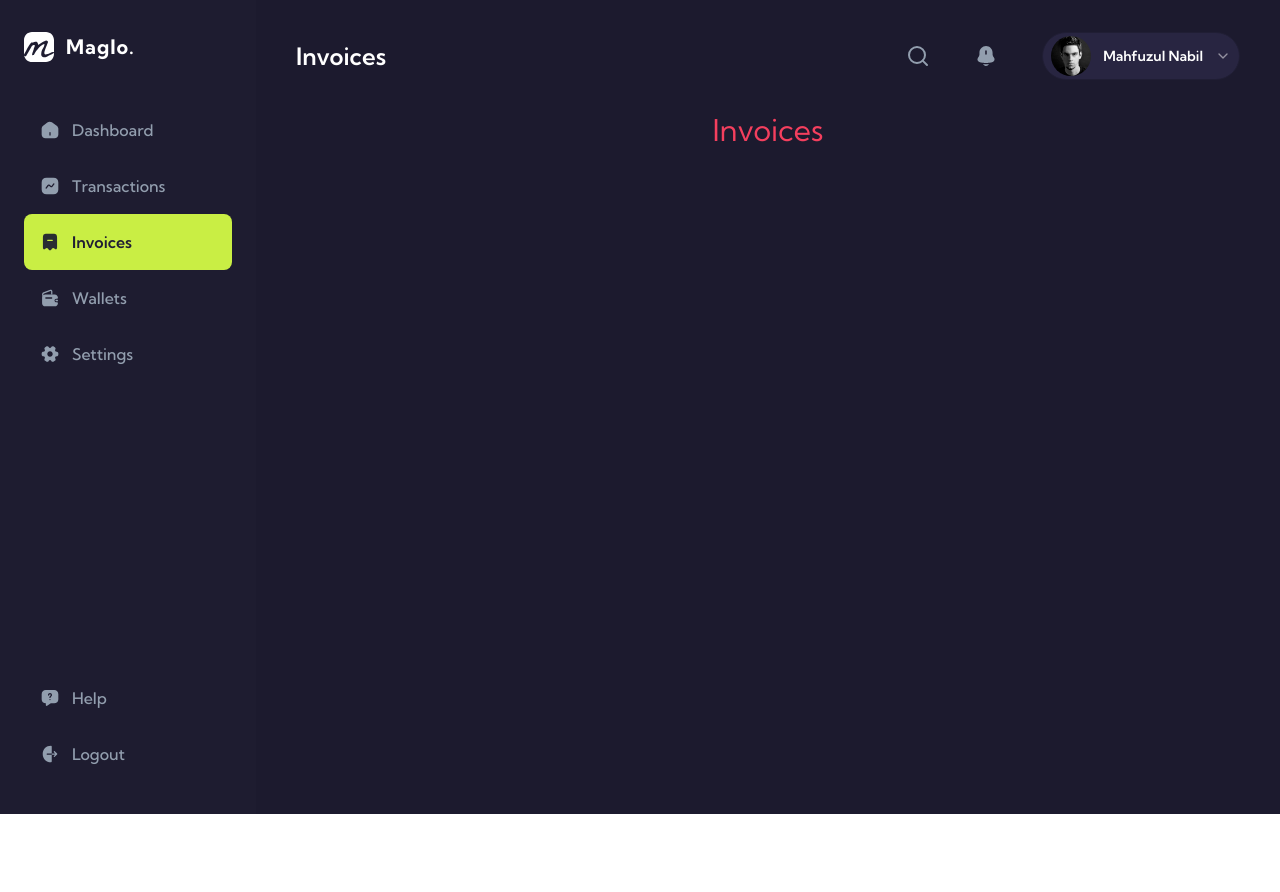
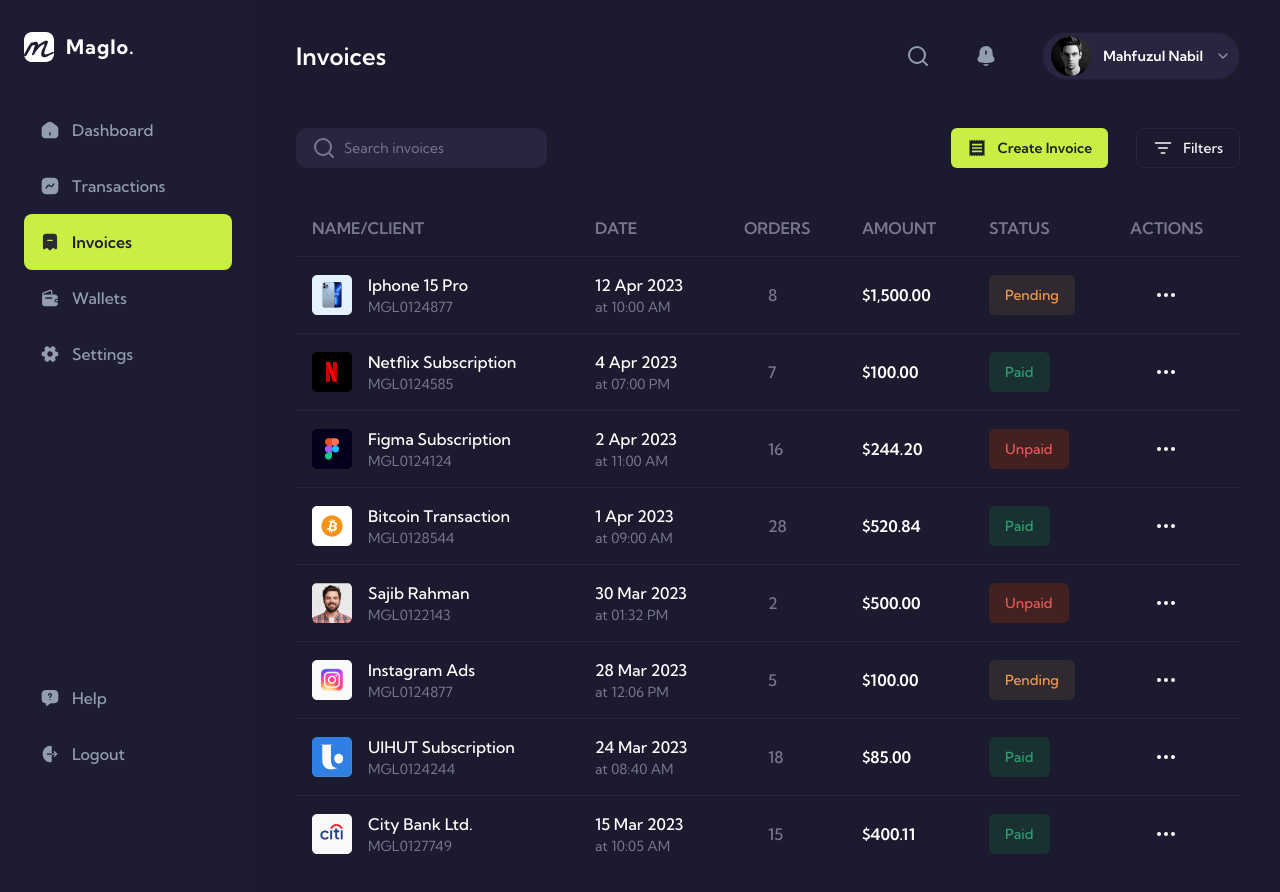
Before and after one commit to Vinu-devhub/maglo-finance, a React (Vite) app: page /invoices in a window 1280 px wide. Shown: the top 892 px of the page. Before the commit the page ends 814 px from the top, so only its background shows below. Built offline with nearby package versions, Linux system fonts and the light colour scheme.

Commit message:
invoices page implemented with invoice table

```diff
--- /dev/null
+++ b/src/components/icons/ReceiptIcon.tsx
@@ -0,0 +1,25 @@
+const ReceiptIcon = ({ width, height }: { width: number; height: number }) => {
+  return (
+    <svg
+      xmlns="http://www.w3.org/2000/svg"
+      width={width}
+      height={height}
+      viewBox={`0 0 ${width} ${height}`}
+      fill="none"
+    >
+      <g clip-path="url(#clip0_57_1066)">
+        <path
+          d="M15 14.1666H5V12.5H15V14.1666ZM15 10.8333H5V9.16663H15V10.8333ZM15 7.49996H5V5.83329H15V7.49996ZM2.5 18.3333L3.75 17.0833L5 18.3333L6.25 17.0833L7.5 18.3333L8.75 17.0833L10 18.3333L11.25 17.0833L12.5 18.3333L13.75 17.0833L15 18.3333L16.25 17.0833L17.5 18.3333V1.66663L16.25 2.91663L15 1.66663L13.75 2.91663L12.5 1.66663L11.25 2.91663L10 1.66663L8.75 2.91663L7.5 1.66663L6.25 2.91663L5 1.66663L3.75 2.91663L2.5 1.66663V18.3333Z"
+          fill="#1B212D"
+        />
+      </g>
+      <defs>
+        <clipPath id="clip0_57_1066">
+          <rect width={width} height={height} fill="white" />
+        </clipPath>
+      </defs>
+    </svg>
+  );
+};
+
+export default ReceiptIcon;
--- /dev/null
+++ b/src/components/views/InvoicesTable.tsx
@@ -0,0 +1,38 @@
+import { invoicesData } from "@/lib/data";
+import { ListFilter, Search } from "lucide-react";
+import ReceiptIcon from "../icons/ReceiptIcon";
+import { Button } from "../ui/button";
+import { Input } from "../ui/input";
+import InvoiceDataTable from "./transactions/InvoiceDataTable";
+import { invoiceColumns } from "./transactions/columns";
+
+const InvoicesTable = () => {
+  return (
+    <div className=" space-y-4 pb-20">
+      <div className=" flex justify-between items-center">
+        <div className=" max-w-xs flex items-center relative py-4">
+          <Search className=" absolute left-4 text-secondColor " />
+          <Input
+            placeholder="Search invoices"
+            className=" pl-12 pr-8 py-2 rounded-xl placeholder:text-secondColor bg-darkColor2 text-white border-none focus-visible:ring-0 focus-visible:ring-offset-0"
+          />
+        </div>
+        <div className=" flex gap-7">
+          <Button className=" flex gap-2.5 text-[#1B212D]">
+            <ReceiptIcon width={20} height={20} />
+            <span className=" text-sm font-semibold">Create Invoice</span>
+          </Button>
+          <Button className=" bg-transparent flex gap-2.5 border border-darkColor2 rounded-lg hover:bg-transparent  ">
+            <ListFilter width={20} height={20} />
+            <span className=" text-sm font-medium">Filters</span>
+          </Button>
+        </div>
+      </div>
+      <div>
+        <InvoiceDataTable data={invoicesData} columns={invoiceColumns} />
+      </div>
+    </div>
+  );
+};
+
+export default InvoicesTable;
--- a/src/components/views/TransactionFullTable.tsx
+++ b/src/components/views/TransactionFullTable.tsx
@@ -7,7 +7,7 @@
 
 const TransactionFullTable = () => {
   return (
-    <div className=" px-10 space-y-4 pb-20">
+    <div className="space-y-4 pb-20">
       <div className=" max-w-xs flex items-center relative py-4">
         <Search className=" absolute left-4 text-secondColor " />
         <Input
--- /dev/null
+++ b/src/components/views/transactions/InvoiceDataTable.tsx
@@ -0,0 +1,75 @@
+import {
+  Table,
+  TableBody,
+  TableCell,
+  TableHead,
+  TableHeader,
+  TableRow,
+} from "@/components/ui/table";
+import {
+  ColumnDef,
+  flexRender,
+  getCoreRowModel,
+  useReactTable,
+} from "@tanstack/react-table";
+
+type DataTableProps<TData, TValue> = {
+  columns: ColumnDef<TData, TValue>[];
+  data: TData[];
+};
+
+const InvoiceDataTable = ({ columns, data }: DataTableProps<TData, TValue>) => {
+  const table = useReactTable({
+    data,
+    columns,
+    getCoreRowModel: getCoreRowModel(),
+  });
+
+  return (
+    <Table>
+      <TableHeader className="">
+        {table.getHeaderGroups().map((headerGroup) => (
+          <TableRow key={headerGroup.id} className=" border-darkColor2 hover:bg-darkColor2/80">
+            {headerGroup.headers.map((header) => {
+              return (
+                <TableHead
+                  key={header.id}
+                  className=" text-base font-semibold uppercase text-secondColor py-4"
+                >
+                  {header.isPlaceholder
+                    ? null
+                    : flexRender(
+                        header.column.columnDef.header,
+                        header.getContext(),
+                      )}
+                </TableHead>
+              );
+            })}
+          </TableRow>
+        ))}
+      </TableHeader>
+      <TableBody>
+        {table.getRowModel().rows.length ? (
+          table.getRowModel().rows.map((row) => (
+            <TableRow
+              key={row.id}
+              className=" border-darkColor2 hover:bg-darkColor"
+            >
+              {row.getVisibleCells().map((cell) => (
+                <TableCell key={cell.id} className="">
+                  {flexRender(cell.column.columnDef.cell, cell.getContext())}
+                </TableCell>
+              ))}
+            </TableRow>
+          ))
+        ) : (
+          <TableRow>
+            <TableCell colSpan={columns.length}>No results.</TableCell>
+          </TableRow>
+        )}
+      </TableBody>
+    </Table>
+  );
+};
+
+export default InvoiceDataTable;
--- a/src/components/views/transactions/columns.tsx
+++ b/src/components/views/transactions/columns.tsx
@@ -1,13 +1,13 @@
 import { Button } from "@/components/ui/button";
-import { TransactionsType } from "@/lib/data";
+import { InvoicesType, TransactionsType } from "@/lib/data";
 import { ColumnDef } from "@tanstack/react-table";
+import { MoreHorizontal } from "lucide-react";
 
 export const columns: ColumnDef<TransactionsType>[] = [
   {
     accessorKey: "product_name",
     header: "Name/Business",
     cell: ({ row }) => {
-      console.log("Row Data: ", row);
       const productImg = row.original.product_img;
       const productName = row.original.product_name;
       const companyName = row.original.company_name;
@@ -96,7 +96,6 @@
     accessorKey: "product_name",
     header: "Name/Business",
     cell: ({ row }) => {
-      console.log("Row Data: ", row);
       const productImg = row.original.product_img;
       const productName = row.original.product_name;
       const companyName = row.original.company_name;
@@ -109,9 +108,7 @@
             className=" w-10 h-10"
           />
           <div>
-            <div className=" text-sm font-medium text-white">
-              {productName}
-            </div>
+            <div className=" text-sm font-medium text-white">{productName}</div>
             <div className=" text-xs font-normal text-secondColor">
               {companyName}
             </div>
@@ -153,8 +150,121 @@
       const [dateString, timeString] = dateTimeString.split(" at ");
 
       return (
-        <div className=" text-sm font-medium text-secondColor">{dateString}</div>
+        <div className=" text-sm font-medium text-secondColor">
+          {dateString}
+        </div>
       );
     },
   },
 ];
+
+export const invoiceColumns: ColumnDef<InvoicesType>[] = [
+  {
+    accessorKey: "client_name",
+    header: "Name/Client",
+    cell: ({ row }) => {
+      const clientImg = row.original.client_img;
+      const clientName = row.original.client_name;
+      const invoiceId = row.original.invoiceId;
+
+      return (
+        <div className=" flex gap-4 items-center ">
+          <img
+            src={clientImg}
+            alt={`${clientName}-image`}
+            className=" w-10 h-10"
+          />
+          <div>
+            <div className=" text-base font-medium text-white">
+              {clientName}
+            </div>
+            <div className=" text-sm font-normal text-secondColor">
+              {invoiceId}
+            </div>
+          </div>
+        </div>
+      );
+    },
+  },
+  {
+    accessorKey: "invoice_date",
+    header: "Date",
+    cell: ({ row }) => {
+      const dateTimeString: string = row.getValue("invoice_date");
+
+      const [dateString, timeString] = dateTimeString.split(" at ");
+
+      return (
+        <div>
+          <div className=" text-base font-medium text-white">{dateString}</div>
+          <div className=" text-sm font-normal text-secondColor">
+            {" "}
+            at {timeString}
+          </div>
+        </div>
+      );
+    },
+  },
+  {
+    accessorKey: "orders",
+    header: () => <div className="text-left">Orders</div>,
+    cell: ({ row }) => (
+      <div className=" pl-6 text-left text-base font-medium text-secondColor capitalize">
+        {row.original.orders}
+      </div>
+    ),
+  },
+  {
+    accessorKey: "invoice_amount",
+    header: "Amount",
+    cell: ({ row }) => {
+      const amount = parseFloat(row.getValue("invoice_amount"));
+      const formatted = new Intl.NumberFormat("en-US", {
+        style: "currency",
+        currency: "USD",
+      }).format(amount);
+
+      return (
+        <div className=" text-base font-semibold text-white">{formatted}</div>
+      );
+    },
+  },
+  {
+    accessorKey: "invoice_status",
+    header: "Status",
+    cell: ({ row }) => {
+      const btnType = row.getValue("invoice_status");
+      let btnStyle;
+
+      switch (btnType) {
+        case "paid":
+          btnStyle = " bg-[#1A3131] text-accentColor hover:bg-[#1A3131]";
+          break;
+        case "unpaid":
+          btnStyle = " bg-[#442121] text-[#EB5757] hover:bg-[#442121]";
+          break;
+        case "pending":
+          btnStyle = " bg-[#30292F] text-[#F2994A] hover:bg-[#30292F]";
+          break;
+        default:
+          btnStyle = "bg-darkColor text-primaryColor";
+      }
+
+      return (
+        <div className=" text-base font-medium text-secondColor">
+          <Button className={` ${btnStyle} capitalize`}>
+            {row.original.invoice_status}
+          </Button>
+        </div>
+      );
+    },
+  },
+  {
+    accessorKey: "actions",
+    cell: () => (
+      <div className=" pl-6 cursor-pointer">
+        <MoreHorizontal />
+      </div>
+    ),
+  },
+];
--- a/src/lib/data.ts
+++ b/src/lib/data.ts
@@ -186,7 +186,14 @@
   },
 ];
 
-export const scheduleTransferData = [
+export type ScheduleTransferType = {
+  username: string;
+  amount: number;
+  schedule_date: string;
+  userImg: string;
+};
+
+export const scheduleTransferData: ScheduleTransferType[] = [
   {
     username: "Saleh Ahmed",
     schedule_date: "April 28, 2022 at 11:00",
@@ -218,3 +225,88 @@
     userImg: JakirImg,
   },
 ];
+
+export type InvoicesType = {
+  client_name: string;
+  invoiceId: string;
+  invoice_date: string;
+  orders: number;
+  invoice_amount: number;
+  invoice_status: "pending" | "paid" | "unpaid";
+  client_img: string;
+};
+
+export const invoicesData: InvoicesType[] = [
+  {
+    client_name: "Iphone 15 Pro",
+    invoice_amount: 1500,
+    invoice_date: "12 Apr 2023 at 10:00 AM",
+    invoiceId: "MGL0124877",
+    client_img: IphoneImg,
+    orders: 8,
+    invoice_status: "pending",
+  },
+  {
+    client_name: "Netflix Subscription",
+    invoice_amount: 100,
+    invoice_date: "4 Apr 2023 at 07:00 PM",
+    invoiceId: "MGL0124585",
+    client_img: NetflixImg,
+    orders: 7,
+    invoice_status: "paid",
+  },
+  {
+    client_name: "Figma Subscription",
+    invoice_amount: 244.2,
+    invoice_date: "2 Apr 2023 at 11:00 AM",
+    invoiceId: "MGL0124124",
+    client_img: FigmaImg,
+    orders: 16,
+    invoice_status: "unpaid",
+  },
+  {
+    client_name: "Bitcoin Transaction",
+    invoice_amount: 520.84,
+    invoice_date: "1 Apr 2023 at 09:00 AM",
+    invoiceId: "MGL0128544",
+    client_img: BitcoinImg,
+    orders: 28,
+    invoice_status: "paid",
+  },
+  {
+    client_name: "Sajib Rahman",
+    invoice_amount: 500,
+    invoice_date: "30 Mar 2023 at 01:32 PM",
+    invoiceId: "MGL0122143",
+    client_img: SajibRahmanImg,
+    orders: 2,
+    invoice_status: "unpaid",
+  },
+  {
+    client_name: "Instagram Ads",
+    invoice_amount: 100,
+    invoice_date: "28 Mar 2023 at 12:06 PM",
+    invoiceId: "MGL0124877",
+    client_img: InstagramImg,
+    orders: 5,
+    invoice_status: "pending",
+  },
+  {
+    client_name: "UIHUT Subscription",
+    invoice_amount: 85,
+    invoice_date: "24 Mar 2023 at 08:40 AM",
+    invoiceId: "MGL0124244",
+    client_img: UiHutImg,
+    orders: 18,
+    invoice_status: "paid",
+  },
+  {
+    client_name: "City Bank Ltd.",
+    invoice_amount: 400.11,
+    invoice_date: "15 Mar 2023 at 10:05 AM",
+    invoiceId: "MGL0127749",
+    client_img: CityBankImg,
+    orders: 15,
+    invoice_status: "paid",
+  },
+];
--- a/src/pages/Invoices.tsx
+++ b/src/pages/Invoices.tsx
@@ -1,7 +1,12 @@
+import InvoicesTable from "@/components/views/InvoicesTable";
 import React from "react";
 
 const Invoices = () => {
-  return <div className=" text-3xl text-rose-500 text-center">Invoices</div>;
+  return (
+    <div>
+      <InvoicesTable />
+    </div>
+  );
 };
 
 export default Invoices;
--- a/src/pages/Transactions.tsx
+++ b/src/pages/Transactions.tsx
@@ -3,7 +3,7 @@
 
 const Transactions = () => {
   return (
-    <div className="">
+    <div>
       <TransactionFullTable />
     </div>
   );
```
